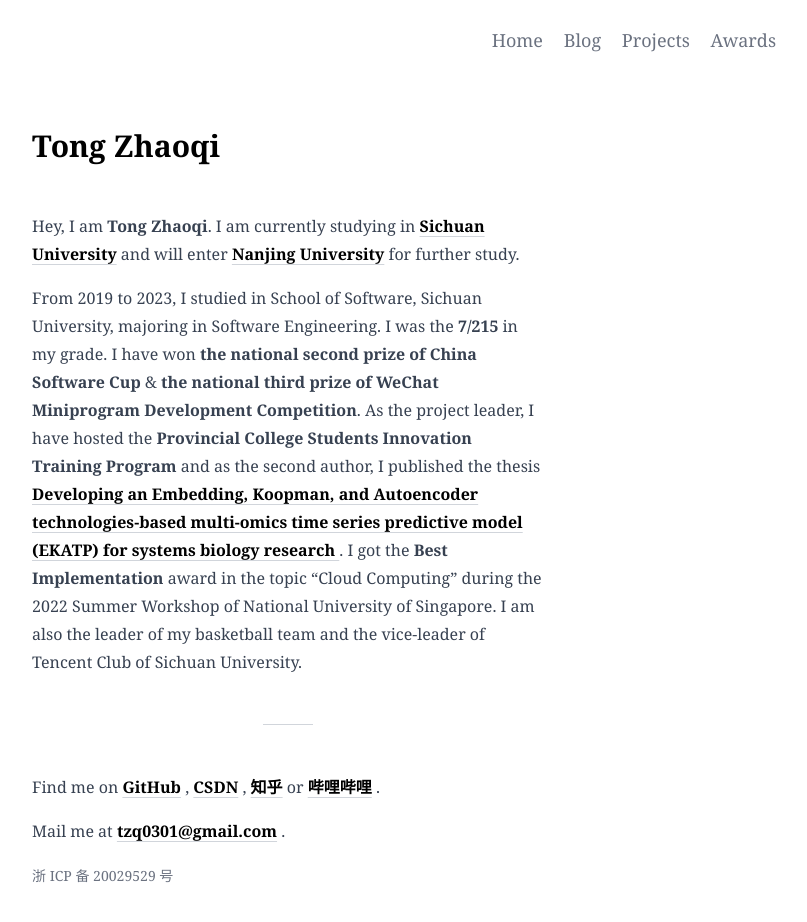
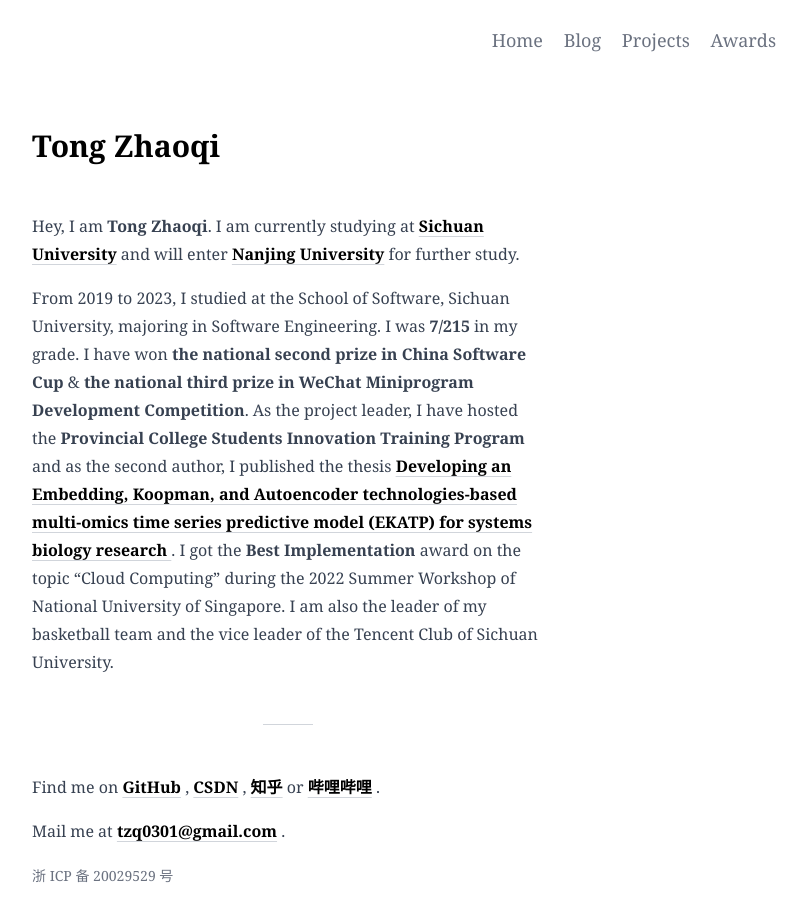
Before and after one commit to tzq0301/tzq-index, a Vue app: page / in a window 1280 px wide. Shown: the top 922 px of the page, without its empty margins (352-1159 px from the left). Built offline with nearby package versions, Linux system fonts and the light colour scheme.

Commit message:
feat(HomeView): update incorrect English expresses

```diff
--- a/src/views/HomeView.vue
+++ b/src/views/HomeView.vue
@@ -2,7 +2,7 @@
   <Container title="Tong Zhaoqi">
     <div class="text-base">
       <HomeParagraph>
-        Hey, I am <span class="font-bold">Tong Zhaoqi</span>. I am currently studying in
+        Hey, I am <span class="font-bold">Tong Zhaoqi</span>. I am currently studying at
         <HomeLink url="https://www.scu.edu.cn/">Sichuan University</HomeLink>
         and will enter
         <HomeLink url="https://www.nju.edu.cn/main.htm">Nanjing University</HomeLink>
@@ -10,20 +10,20 @@
       </HomeParagraph>
 
       <HomeParagraph>
-        From 2019 to 2023, I studied in School of Software, Sichuan University, majoring in Software Engineering.
-        I was the <span class="font-bold">7/215</span> in my grade.
+        From 2019 to 2023, I studied at the School of Software, Sichuan University, majoring in Software Engineering.
+        I was <span class="font-bold">7/215</span> in my grade.
         I have won
-        <span class="font-bold">the national second prize of China Software Cup</span> &
-        <span class="font-bold">the national third prize of WeChat Miniprogram Development Competition</span>.
+        <span class="font-bold">the national second prize in China Software Cup</span> &
+        <span class="font-bold">the national third prize in WeChat Miniprogram Development Competition</span>.
         As the project leader, I have hosted the <span class="font-bold">Provincial College Students Innovation Training Program</span>
         and as the second author, I published the thesis
         <HomeLink url="https://pubmed.ncbi.nlm.nih.gov/34764986/">Developing an Embedding, Koopman, and Autoencoder
           technologies-based multi-omics time series predictive model (EKATP) for systems biology research
         </HomeLink>
         .
-        I got the <span class="font-bold">Best Implementation</span> award in the topic “Cloud Computing” during the
+        I got the <span class="font-bold">Best Implementation</span> award on the topic “Cloud Computing” during the
         2022 Summer Workshop of National University of Singapore.
-        I am also the leader of my basketball team and the vice-leader of Tencent Club of Sichuan University.
+        I am also the leader of my basketball team and the vice leader of the Tencent Club of Sichuan University.
       </HomeParagraph>
 
       <div class="flex justify-center">
```
